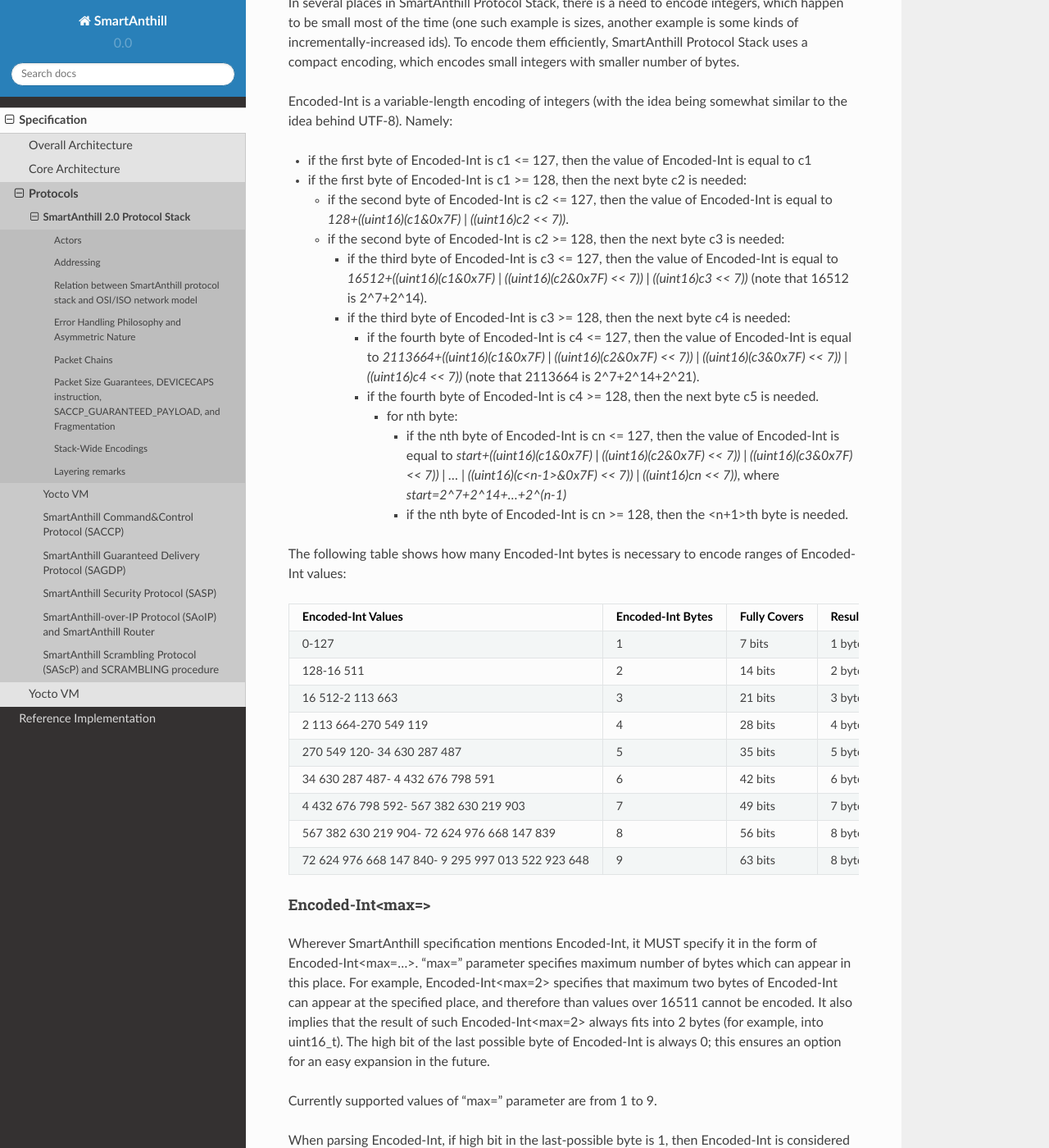
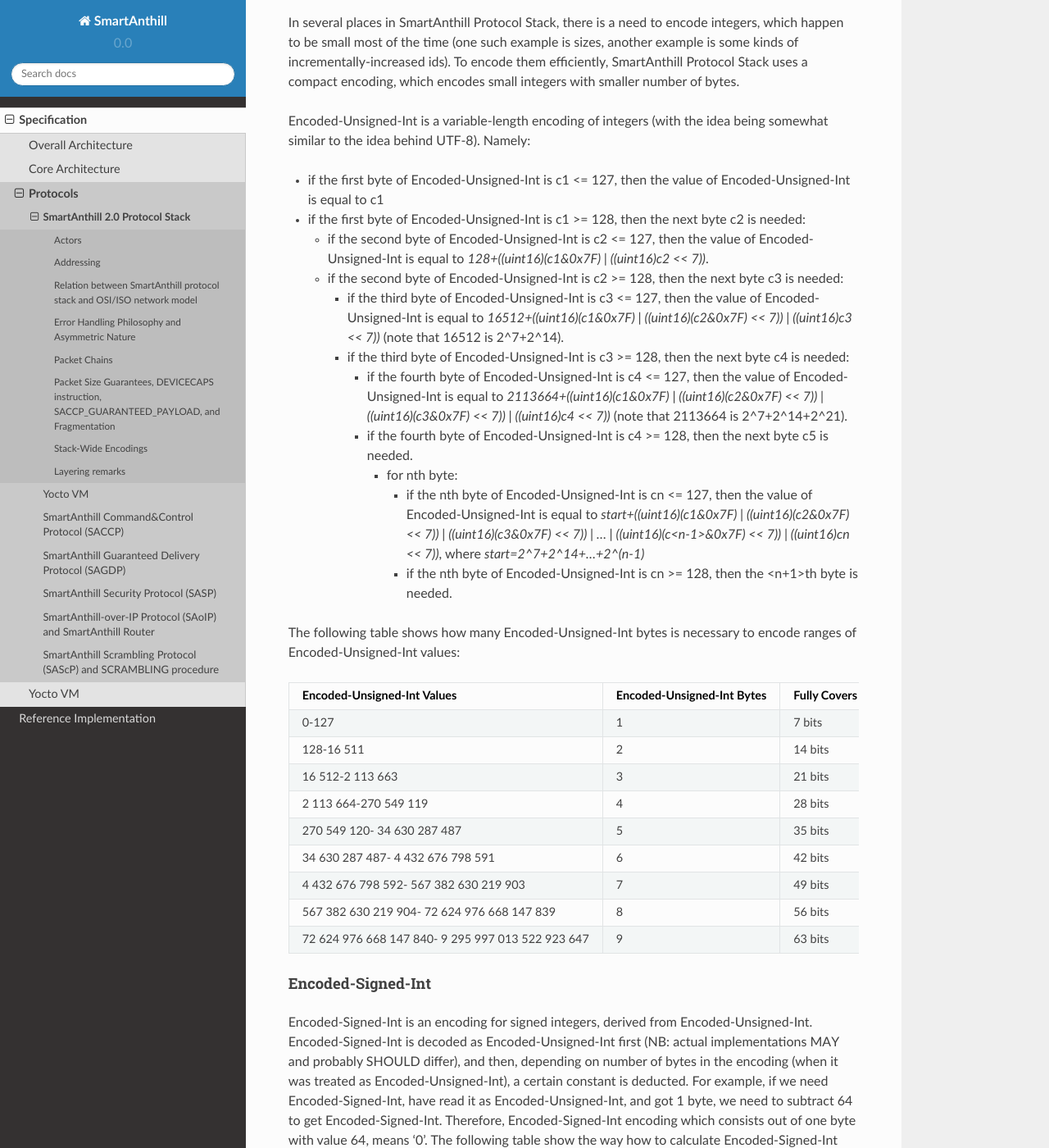
Before and after one commit to smartanthill/smartanthill2_0, a Sphinx documentation site: the page built from docs/design-documents/protocols/smartanthill-protocol-stack.rst, in a window 1280 px wide and 1400 px high, scrolled down 5509 px. Shown: the whole window at 82% size. Built offline with Sphinx 7.4.7 and the Read the Docs theme 2.0.0, drawn with Linux system fonts in a browser that asks for light colours; some of the changed text lies outside the part shown.

Commit message:
Protocol Stack v0.2.4, SAScP v0.1a, SAoIP v0.1.3a, SASP v0.1.3d, Yocto VM v0.1.10: added Encoded-Signed-Int<>, changed former Encoded-Int<> to Encoded-Unsigned-Int<>

```diff
--- a/docs/design-documents/protocols/sasp.rst
+++ b/docs/design-documents/protocols/sasp.rst
@@ -180,7 +180,7 @@
      * **MSB bit**: padding size flag, which is set to 1, if padding is present, and 0 otherwise. Presence of padding implies presence of padding size field as well.
      * **Remaining 7 bits**: a part of payload.
 
-  * **complementary size**: SmartAnthill Encoded-Int<max=2> variable-size field, as described in :ref:`saprotostack`; this field is present only if padding size flag is set; in this case the field contains encoded value of a sum of the size of this field and the size of padding (if any). If Encoded-Int has an invalid value (as defined in :ref:`saprotostack`), then SASP receiving side MUST treat such a packet as an invalid (as the one which didn't pass internal validation). Note:  unless "enforced padding" (see below) is used, SASP pads data only to the block size; it means that unless "enforced padding" is used, padding size is always <= 15, and therefore Encoded-Int cannot be longer than 1 byte.
+  * **complementary size**: SmartAnthill Encoded-Unsigned-Int<max=2> variable-size field, as described in :ref:`saprotostack`; this field is present only if padding size flag is set; in this case the field contains encoded value of a sum of the size of this field and the size of padding (if any). If Encoded-Unsigned-Int has an invalid value (as defined in :ref:`saprotostack`), then SASP receiving side MUST treat such a packet as an invalid (as the one which didn't pass internal validation). Note:  unless "enforced padding" (see below) is used, SASP pads data only to the block size; it means that unless "enforced padding" is used, padding size is always <= 15, and therefore Encoded-Unsigned-Int cannot be longer than 1 byte.
 
   * **byte sequence**: variable size field; data that is defined by a higher level protocol.
   * **padding**: variable size field; this field is present only if padding size flag is set and **complementary size** represents a value greater than 1; contains padding up to a target size.
--- a/docs/design-documents/protocols/smartanthill-protocol-stack.rst
+++ b/docs/design-documents/protocols/smartanthill-protocol-stack.rst
@@ -27,7 +27,7 @@
 SmartAnthill 2.0 Protocol Stack
 ===============================
 
-:Version:   v0.2.3
+:Version:   v0.2.4
 
 *NB: this document relies on certain terms and concepts introduced in*
 :ref:`saoverarch` *document, please make sure to read it before proceeding.*
@@ -157,34 +157,35 @@
 
 There are some encodings and encoding conventions which are used throughout SmartAnthill Protocol Stack.
 
-SmartAnthill Encoded-Int
-^^^^^^^^^^^^^^^^^^^^^^^^
+SmartAnthill Encoded-Unsigned-Int
+^^^^^^^^^^^^^^^^^^^^^^^^^^^^^^^^^
 
 In several places in SmartAnthill Protocol Stack, there is a need to encode integers, which happen to be small most of the time (one such example is sizes, another example is some kinds of incrementally-increased ids). To encode them efficiently, SmartAnthill Protocol Stack uses a compact encoding, which encodes small integers with smaller number of bytes.
 
-Encoded-Int is a variable-length encoding of integers (with the idea being somewhat similar to the idea behind UTF-8). Namely:
+Encoded-Unsigned-Int is a variable-length encoding of integers (with the idea being somewhat similar to the idea behind UTF-8). Namely:
 
-* if the first byte of Encoded-Int is c1 <= 127, then the value of Encoded-Int is equal to c1
-* if the first byte of Encoded-Int is c1 >= 128, then the next byte c2 is needed:
+* if the first byte of Encoded-Unsigned-Int is c1 <= 127, then the value of Encoded-Unsigned-Int is equal to c1
+* if the first byte of Encoded-Unsigned-Int is c1 >= 128, then the next byte c2 is needed:
 
-  + if the second byte of Encoded-Int is c2 <= 127, then the value of Encoded-Int is equal to *128+((uint16)(c1&0x7F) | ((uint16)c2 << 7))*.
-  + if the second byte of Encoded-Int is c2 >= 128, then the next byte c3 is needed:
+  + if the second byte of Encoded-Unsigned-Int is c2 <= 127, then the value of Encoded-Unsigned-Int is equal to *128+((uint16)(c1&0x7F) | ((uint16)c2 << 7))*.
+  + if the second byte of Encoded-Unsigned-Int is c2 >= 128, then the next byte c3 is needed:
 
-    * if the third byte of Encoded-Int is c3 <= 127, then the value of Encoded-Int is equal to *16512+((uint16)(c1&0x7F) | ((uint16)(c2&0x7F) << 7)) | ((uint16)c3 << 7))* (note that 16512 is 2^7+2^14).
-    * if the third byte of Encoded-Int is c3 >= 128, then the next byte c4 is needed:
+    * if the third byte of Encoded-Unsigned-Int is c3 <= 127, then the value of Encoded-Unsigned-Int is equal to *16512+((uint16)(c1&0x7F) | ((uint16)(c2&0x7F) << 7)) | ((uint16)c3 << 7))* (note that 16512 is 2^7+2^14).
+    * if the third byte of Encoded-Unsigned-Int is c3 >= 128, then the next byte c4 is needed:
 
-      + if the fourth byte of Encoded-Int is c4 <= 127, then the value of Encoded-Int is equal to *2113664+((uint16)(c1&0x7F) | ((uint16)(c2&0x7F) << 7)) | ((uint16)(c3&0x7F) << 7)) | ((uint16)c4 << 7))* (note that 2113664 is 2^7+2^14+2^21).
-      + if the fourth byte of Encoded-Int is c4 >= 128, then the next byte c5 is needed.
+      + if the fourth byte of Encoded-Unsigned-Int is c4 <= 127, then the value of Encoded-Unsigned-Int is equal to *2113664+((uint16)(c1&0x7F) | ((uint16)(c2&0x7F) << 7)) | ((uint16)(c3&0x7F) << 7)) | ((uint16)c4 << 7))* (note that 2113664 is 2^7+2^14+2^21).
+      + if the fourth byte of Encoded-Unsigned-Int is c4 >= 128, then the next byte c5 is needed.
 
         * for nth byte:
 
-          + if the nth byte of Encoded-Int is cn <= 127, then the value of Encoded-Int is equal to *start+((uint16)(c1&0x7F) | ((uint16)(c2&0x7F) << 7)) | ((uint16)(c3&0x7F) << 7)) | ... | ((uint16)(c<n-1>&0x7F) << 7)) | ((uint16)cn << 7))*, where *start=2^7+2^14+...+2^(n-1)*
-          + if the nth byte of Encoded-Int is cn >= 128, then the <n+1>th byte is needed.
+          + if the nth byte of Encoded-Unsigned-Int is cn <= 127, then the value of Encoded-Unsigned-Int is equal to *start+((uint16)(c1&0x7F) | ((uint16)(c2&0x7F) << 7)) | ((uint16)(c3&0x7F) << 7)) | ... | ((uint16)(c<n-1>&0x7F) << 7)) | ((uint16)cn << 7))*, where *start=2^7+2^14+...+2^(n-1)*
+          + if the nth byte of Encoded-Unsigned-Int is cn >= 128, then the <n+1>th byte is needed.
 
-The following table shows how many Encoded-Int bytes is necessary to encode ranges of Encoded-Int values:
+The following table shows how many Encoded-Unsigned-Int bytes is necessary to encode ranges of Encoded-Unsigned-Int values:
 
 +-------------------------+---------------------+------------------+------------------+
-| Encoded-Int Values      | Encoded-Int Bytes   | Fully Covers     | Result fits in   |
+| Encoded-Unsigned-Int    | Encoded-Unsigned-Int| Fully Covers     | Result fits in   |
+| Values                  | Bytes               |                  |                  |
 +=========================+=====================+==================+==================+
 | 0-127                   | 1                   | 7 bits           | 1 byte           |
 +-------------------------+---------------------+------------------+------------------+
@@ -207,22 +208,56 @@
 | 72 624 976 668 147 839  |                     |                  |                  |
 +-------------------------+---------------------+------------------+------------------+
 |72 624 976 668 147 840-  | 9                   | 63 bits          | 8 bytes          |
-|9 295 997 013 522 923 648|                     |                  |                  |
+|9 295 997 013 522 923 647|                     |                  |                  |
 +-------------------------+---------------------+------------------+------------------+
 
-Encoded-Int<max=>
-'''''''''''''''''
+Encoded-Signed-Int
+''''''''''''''''''
 
-Wherever SmartAnthill specification mentions Encoded-Int, it MUST specify it in the form of Encoded-Int<max=...>. "max=" parameter specifies maximum number of bytes which can appear in this place. For example, Encoded-Int<max=2> specifies that maximum two bytes of Encoded-Int can appear at the specified place, and therefore than values over 16511 cannot be encoded. It also implies that the result of such Encoded-Int<max=2> always fits into 2 bytes (for example, into uint16_t). The high bit of the last possible byte of Encoded-Int is always 0; this ensures an option for an easy expansion in the future.
+Encoded-Signed-Int is an encoding for signed integers, derived from Encoded-Unsigned-Int. Encoded-Signed-Int is decoded as Encoded-Unsigned-Int first (NB: actual implementations MAY and probably SHOULD differ), and then, depending on number of bytes in the encoding (when it was treated as Encoded-Unsigned-Int), a certain constant is deducted. For example, if we need Encoded-Signed-Int, have read it as Encoded-Unsigned-Int, and got 1 byte, we need to subtract 64 to get Encoded-Signed-Int. Therefore, Encoded-Signed-Int encoding which consists out of one byte with value 64, means '0'. The following table show the way how to calculate Encoded-Signed-Int (within the table, "EUI" means "value of Encoded-Unsigned-Int"):
+
++---------------------+-------------------+-------------------------+
+| Encoded-Unsigned-Int| Encoded-Signed-Int|Encoded-Signed-Int       |
+| Bytes               |                   |Values                   |
++=====================+===================+=========================+
+| 1                   | EUI - 64          | -64 to 63               |
++---------------------+-------------------+-------------------------+
+| 2                   | EUI - 8256        | -8256 to 8255           |
++---------------------+-------------------+-------------------------+
+| 3                   | EUI - 1056832     | -1056832 to 1056831     |
++---------------------+-------------------+-------------------------+
+| 4                   | EUI - 135274560   | -135274560 to 135274559 |
++---------------------+-------------------+-------------------------+
+| 5                   | EUI - 17315143744 | -17315143744 to         |
+|                     |                   | 17315143743             |
++---------------------+-------------------+-------------------------+
+| 6                   | EUI -             | -2216338399296 to       |
+|                     | 2216338399296     | 2216338399295           |
++---------------------+-------------------+-------------------------+
+| 7                   | EUI -             | -283691315109952 to     |
+|                     | 283691315109952   | 283691315109951         |
++---------------------+-------------------+-------------------------+
+| 8                   | EUI -             | -36312488334073920 to   |
+|                     | 36312488334073920 | 36312488334073919       |
++---------------------+-------------------+-------------------------+
+| 9                   |EUI -              | -4647998506761461824 to |
+|                     |4647998506761461824| 4647998506761461823     |
++---------------------+-------------------+-------------------------+
+
+
+Encoded-\*-Int<max=>
+''''''''''''''''''''
+
+Wherever SmartAnthill specification mentions Encoded-Unsigned-Int or Encoded-Signed-Int, it MUST specify it in the form of *Encoded-Unsigned-Int<max=...>* or *Encoded-Signed-Int<max=...>*. "max=" parameter specifies maximum number of bytes which can appear in this place. For example, Encoded-Unsigned-Int<max=2> specifies that maximum two bytes of Encoded-Unsigned-Int can appear at the specified place, and therefore than values over 16511 cannot be encoded. It also implies that the result of such Encoded-Unsigned-Int<max=2> always fits into 2 bytes (for example, into uint16_t). The high bit of the last possible byte of Encoded-\*-Int is always 0; this ensures an option for an easy expansion in the future.
 
 Currently supported values of "max=" parameter are from 1 to 9.
 
-When parsing Encoded-Int, if high bit in the last-possible byte is 1, then Encoded-Int is considered invalid. Handling of invalid Encoded-Ints SHOULD be specified in the appropriate place of documentation.
+When parsing Encoded-\*-Int, if high bit in the last-possible byte is 1, then Encoded-\*-Int is considered invalid. Handling of invalid Encoded-\*-Ints SHOULD be specified in the appropriate place of documentation.
 
 SmartAnthill Endianness
 ^^^^^^^^^^^^^^^^^^^^^^^
 
-In most cases, SmartAnthill Protocol Stack uses SmartAnthill Encoded-Int<max=...> to encode integers. However, there are some cases where we need an exact number of bytes, and have no idea about their statistical distribution. In such cases, using Encoded-Int<> would be a waste.
+In most cases, SmartAnthill Protocol Stack uses SmartAnthill Encoded-\*-Int<max=...> to encode integers. However, there are some cases where we need an exact number of bytes, and have no idea about their statistical distribution. In such cases, using Encoded-\*-Int<> would be a waste.
 
 In such cases, SmartAnthill uses **SmartAnthill Endianness**, which is **LITTLE-ENDIAN**.
 
```
Also changed, not shown: other parts of docs/design-documents/protocols/sasp.rst (+1 -1 lines), docs/design-documents/protocols/saoip.rst (+5 -5 lines), docs/design-documents/protocols/sascp.rst (+6 -6 lines), docs/design-documents/protocols/yocto-vm.rst (+13 -13 lines).
